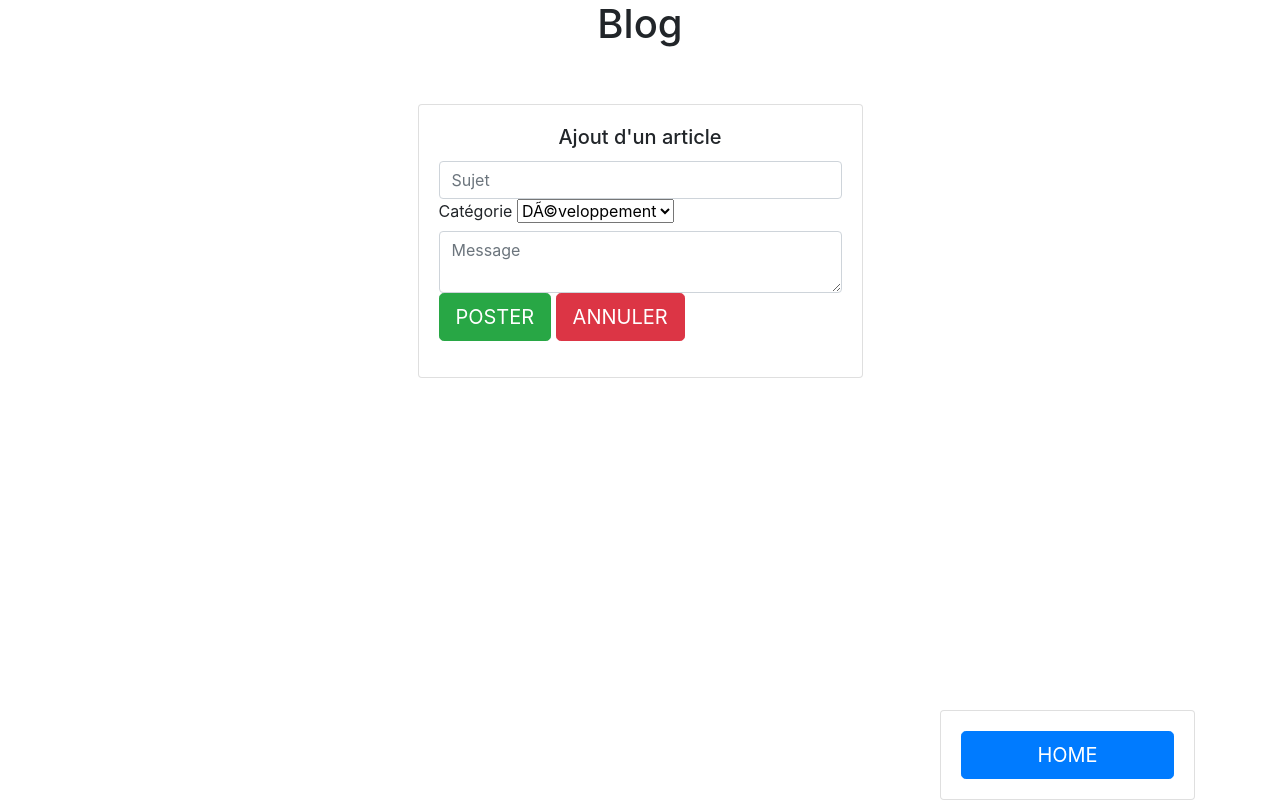
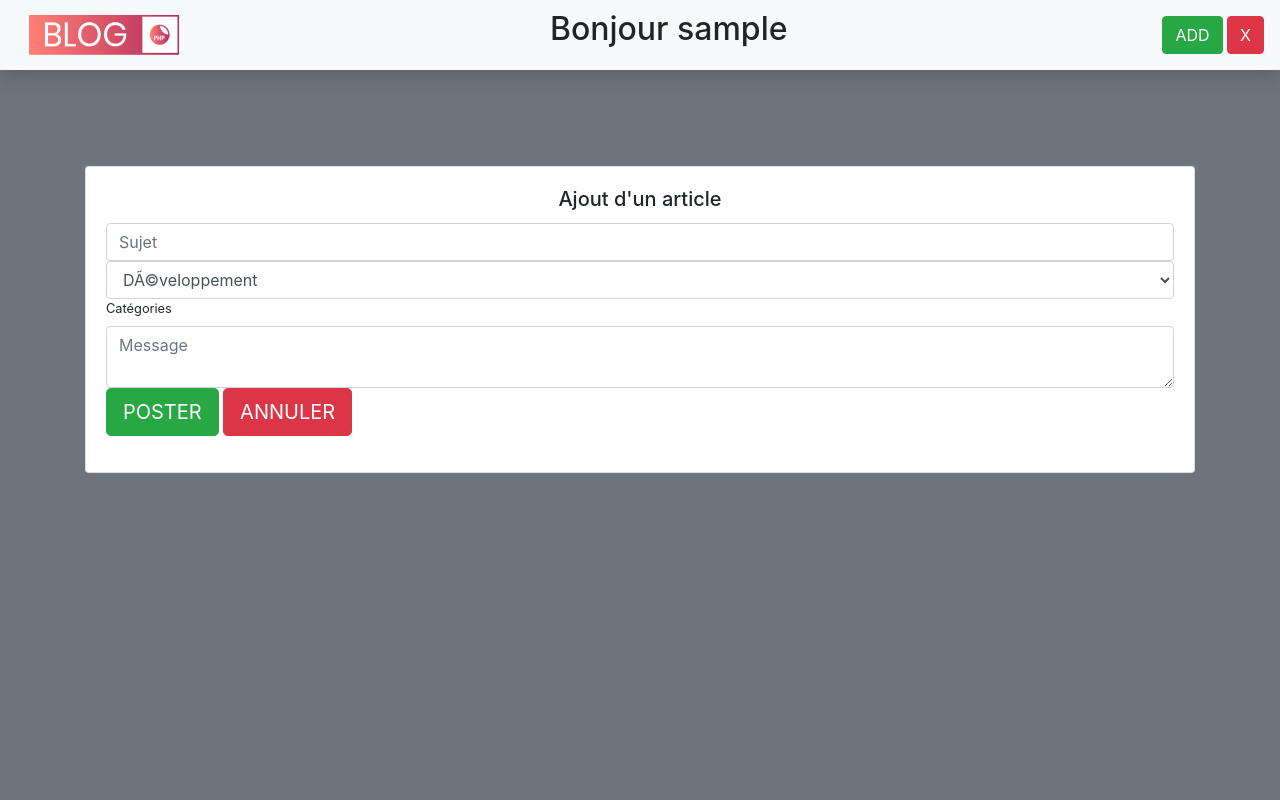
Before and after one commit to nfrugier/blog, a PHP site: page /assets/php/add_art.php in a window 1280 px wide. Run offline with PHP 8.4, Linux system fonts and the light colour scheme; the visitor is signed in with stand-in values (Sample User, id 1); data comes from the database, SQL or seed files in the repository; both versions use the stored data as it was after the commit.

Commit message:
new design + fixes + clean DB

```diff
--- /dev/null
+++ b/assets/js/autoarea.js
@@ -0,0 +1,9 @@
+document.addEventListener("DOMContentLoaded", () => {
+
+    var textarea = document.querySelectorAll("textarea");
+    textarea[0].addEventListener("keypress", () => {
+        if(textarea[0].scrollTop != 0){
+            textarea[0].style.height = textarea[0].scrollHeight + "px";
+        }
+    }, false)
+}, false);
--- a/assets/php/add_art.php
+++ b/assets/php/add_art.php
@@ -2,6 +2,10 @@
 require("bdd.php");
 include("conf.global.php");
 session_start();
+
+if(!(isset($_SESSION['login']) && $_SESSION['login']!='')){
+    header("Location:login.php");
+}
 
 if(isset($_POST['post'])){
 
@@ -20,7 +24,8 @@
 
         $stmt->execute();
 
-        $stmt->debugDumpParams();
+        // $stmt->debugDumpParams();
+        header("Location:../../index.php");
     }
     catch(PDOException $e) {
         print "Erreur ! : " .$e->getMessage(). "<br>";
@@ -33,12 +38,13 @@
 <html>
     <head>
         <link rel="stylesheet" type="text/css" href="<?php echo $GLOBALS['root'];?>assets/css/bootstrap.min.css" />
+        <script src="../js/autoarea.js"></script>
     </head>
-    <body>
-        <h1 class="text-center">Blog</h1>
+    <body  class="bg-secondary">
+    <?php include("../../navbar.php") ?>
         <div class="container">
             <div class="row">
-                <div class="col-sm-9 col-md-7 col-lg-5 mx-auto">
+                <div class="col-sm-12 col-md-12 col-lg-12 mx-auto">
                     <div class="card card-signin my-5">
                         <div class="card-body">
                             <h5 class="card-title text-center">Ajout d'un article</h5>
@@ -52,8 +58,8 @@
                                 </div>
 
                                 <div class="form-label-group">
-                                    <label>Catégorie</label>
-                                <select name="cat">
+
+                                <select name="cat" class="form-control" id="cat">
                                     <?php
                                         $query = "SELECT * FROM category ORDER BY name ASC";
                                         $categories = $dbh->query($query);
@@ -61,6 +67,7 @@
                                         <option value="<?php echo $category['id_cat']?>"><?php echo utf8_encode($category['name']) ?></option>
                                         <?php endforeach ?>
                                 </select>
+                                <label for="cat" class="small">Catégories</label>
                                 </div>
 
                                 <div class="form-label-group">
@@ -74,6 +81,5 @@
                 </div>
             </div>
         </div>
-        <?php include("../../back.php");?>
     </body>
 </html>
--- a/assets/php/article.php
+++ b/assets/php/article.php
@@ -15,14 +15,14 @@
 foreach ($articles as $article): ?>
 
 <div class="container">
-    <div class="card text-center">
+    <div class="card text-center shadow-sm">
         <div class="card-header">
             Auteur : <?php echo "<a href='/index.php?id_user=".$article['id_user']."'>".$article['login']."</a>"; ?>
         </div>
         <div class="card-body">
             <div class="card-title">
                 <?php echo "<h3>".$article['subject']."</h3>"; ?>
-                <?php echo "<h5> Catégorie : <a href='/index.php?id_cat=".$article['id_cat']."'>".utf8_encode($article['name'])."</a>"."</h5>" ?>
+
             </div>
             <p class="card-text">
                 <?php echo $article['message']; ?>
@@ -30,6 +30,7 @@
         </div>
         <div class="card-footer text-muted">
             <?php echo $article['date_publication']; ?>
+            <?php echo "<br><span class='small'> Catégorie : <a href='/index.php?id_cat=".$article['id_cat']."'>".utf8_encode($article['name'])."</a>"."</span>" ?>
         </div>
     </div>
 </div>
--- a/assets/php/conf.global.php
+++ b/assets/php/conf.global.php
@@ -1,5 +1,28 @@
 <?php
 
 $GLOBALS['root'] = "/";
+$GLOBALS['error_log'] = '
+<html>
+</html>
+    <head>
+        <title>ERREUR DE LOGIN</title>
+        <link rel="stylesheet" type="text/css" href="/assets/css/bootstrap.min.css"/>
+    </head>
+    <body class="bg-secondary">
+    <nav class="navbar navbar-dark bg-danger sticky-top shadow mb-5">
+
+    </nav>
+        <div class="container">
+            <div class="row">
+                <div class="col-sm-9 col-md-7 col-lg-5 mx-auto mt-15">
+                    <div class="alert alert-danger text-center" role="alert">
+                        Erreur de mot de passe ou de nom d\'utilisateur !
+                        <br><a href="/" class="btn btn-success">RETOUR</a><a href="signin.php" class="btn btn-lg btn-primary btn-block text-uppercase mt-2" >Inscription</a>
+                    </div>
+                </div>
+            </div>
+        </div>
+    </body>
+</html>'
 
 ?>
--- a/assets/php/signin.php
+++ b/assets/php/signin.php
@@ -1,5 +1,4 @@
 <?php
-error_reporting(E_ALL);
 require("bdd.php");
 include("conf.global.php");
 
@@ -45,8 +44,8 @@
         <link rel="stylesheet" type="text/css" href="<?php echo $GLOBALS['root'];?>assets/css/bootstrap.min.css" />
     </head>
 
-    <body>
-        <!-- <h1 class="text-center">Blog</h1> -->
+    <body class="bg-secondary">
+    <?php include("../../navbar.php") ?>
         <div class="container">
             <div class="row">
                 <div class="col-sm-9 col-md-7 col-lg-5 mx-auto">
--- a/back.php
+++ /dev/null
@@ -1,12 +0,0 @@
-<div class="container fixed-bottom">
-<div class='row'>
-<div class='col-sm-3 col-md-3 col-lg-3 ml-auto'>
-<div class='card my-auto'>
-<div class='card-body'>
-<a href="/" class="btn btn-lg btn-primary btn-block text-uppercase">Home</a>
-
-</div>
-</div>
-</div>
-</div>
-</div>
--- /dev/null
+++ b/navbar.php
@@ -0,0 +1,20 @@
+<?php
+
+$name = (isset($_SESSION['login'])) ? "Bonjour ".$_SESSION['login'] : "Veuillez vous connecter";
+
+?>
+
+<nav class="navbar navbar-dark bg-light sticky-top shadow mb-5">
+            <div clas="col-sm-7 col-md-7 col-lg-5">
+                <a href="/" class="btn btn-darktext-uppercase">
+                    <img src="/assets/img/blog.png" width="150" height="40" class="d-inline-block align-middle" alt="logo blog">
+                </a>
+            </div>
+            <div  class="col-sm-7 col-md-7 col-lg-6 mx-auto">
+                <h2 class="card-title text-center align-middle"><?php echo $name;?>&nbsp;&nbsp;</h2>
+            </div>
+            <div clas="col-sm-7 col-md-7 col-lg-7">
+                <a href="<?php echo $GLOBALS['root'];?>assets/php/add_art.php" class="btn btn-success text-uppercase">Add</a>
+                <a href="<?php echo $GLOBALS['root'];?>assets/php/logout.php" class="btn btn-danger text-uppercase">x</a>
+            </div>
+</nav>
```
Also changed, not shown: assets/php/login.php (+5 -5 lines), assets/php/logout.php (+5 -7 lines), docker.sql (+10 -15 lines), index.php (+3 -16 lines), assets/img/blog.png (added).
